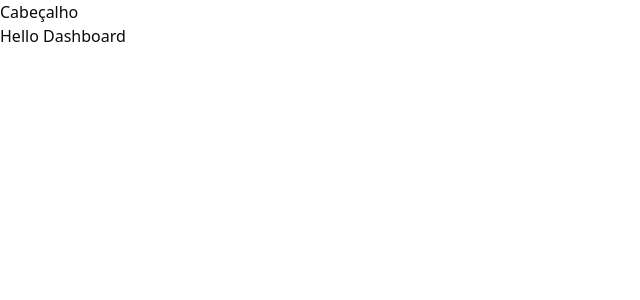
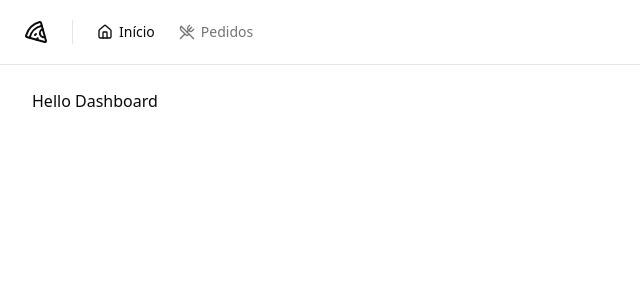
Before and after one commit to Cardosofiles/pizza-shop-client, a React (Vite) app: page / in a window 1280 px wide. Shown: the top 300 px of the page, without its empty margins (0-640 px from the left). Built offline with nearby package versions, Linux system fonts and the light colour scheme.

Commit message:
app layout with header

```diff
--- a/package.json
+++ b/package.json
@@ -13,6 +13,7 @@
     "@hookform/resolvers": "^3.9.0",
     "@radix-ui/react-icons": "^1.3.0",
     "@radix-ui/react-label": "^2.1.0",
+    "@radix-ui/react-separator": "^1.1.0",
     "@radix-ui/react-slot": "^1.1.0",
     "class-variance-authority": "^0.7.0",
     "clsx": "^2.1.1",
--- /dev/null
+++ b/src/components/header.tsx
@@ -0,0 +1,28 @@
+import { Home, Pizza, UtensilsCrossed } from "lucide-react";
+
+import { NavLink } from "@/components/nav-link";
+import { Separator } from "@/components/ui/separator";
+
+export function Header() {
+  return (
+    <div className="border-b">
+      <div className="flex h-16 items-center gap-6 px-6">
+        <Pizza className="h-6 w-6" />
+
+        <Separator orientation="vertical" className="h-6" />
+
+        <nav className="flex items-center space-x-4 lg:space-x-6">
+          <NavLink to="/">
+            <Home className="h-4 w-4" />
+            Início
+          </NavLink>
+
+          <NavLink to="/orders">
+            <UtensilsCrossed className="h-4 w-4" />
+            Pedidos
+          </NavLink>
+        </nav>
+      </div>
+    </div>
+  );
+}
--- /dev/null
+++ b/src/components/nav-link.tsx
@@ -0,0 +1,15 @@
+import { Link, LinkProps, useLocation } from "react-router-dom";
+
+export interface NavLinkProps extends LinkProps {}
+
+export function NavLink(props: NavLinkProps) {
+  const { pathname } = useLocation();
+
+  return (
+    <Link
+      data-current={pathname === props.to}
+      {...props}
+      className="flex items-center gap-1.5 text-sm font-medium text-muted-foreground hover:text-foreground data-[current=true]:text-foreground"
+    />
+  );
+}
--- /dev/null
+++ b/src/components/ui/separator.tsx
@@ -0,0 +1,29 @@
+import * as React from "react"
+import * as SeparatorPrimitive from "@radix-ui/react-separator"
+
+import { cn } from "@/lib/utils"
+
+const Separator = React.forwardRef<
+  React.ElementRef<typeof SeparatorPrimitive.Root>,
+  React.ComponentPropsWithoutRef<typeof SeparatorPrimitive.Root>
+>(
+  (
+    { className, orientation = "horizontal", decorative = true, ...props },
+    ref
+  ) => (
+    <SeparatorPrimitive.Root
+      ref={ref}
+      decorative={decorative}
+      orientation={orientation}
+      className={cn(
+        "shrink-0 bg-border",
+        orientation === "horizontal" ? "h-[1px] w-full" : "h-full w-[1px]",
+        className
+      )}
+      {...props}
+    />
+  )
+)
+Separator.displayName = SeparatorPrimitive.Root.displayName
+
+export { Separator }
--- a/src/routes/_layouts/app.tsx
+++ b/src/routes/_layouts/app.tsx
@@ -1,11 +1,13 @@
 import { Outlet } from "react-router-dom";
+
+import { Header } from "@/components/header";
 
 export function AppLayout() {
   return (
-    <div>
-      <h1>Cabeçalho</h1>
+    <div className="flex max-h-screen flex-col antialiased">
+      <Header />
 
-      <div>
+      <div className="flex flex-1 flex-col gap-4 p-8 pt-6">
         <Outlet />
       </div>
     </div>
--- a/src/routes/_layouts/auth.tsx
+++ b/src/routes/_layouts/auth.tsx
@@ -3,7 +3,7 @@
 
 export function AuthLayout() {
   return (
-    <div className="min-h-screen grid grid-cols-2">
+    <div className="min-h-screen grid grid-cols-2 antialiased">
       <div className="flex flex-col justify-between h-full border-r border-foreground/5 bg-muted p-10 text-muted-foreground">
         <div className="flex items-center gap-3 text-lg font-medium text-foreground">
           <Pizza className="h-5 w-5" />
```
Also changed, not shown: 1 other file (tests, documents, lock files or other folders).
